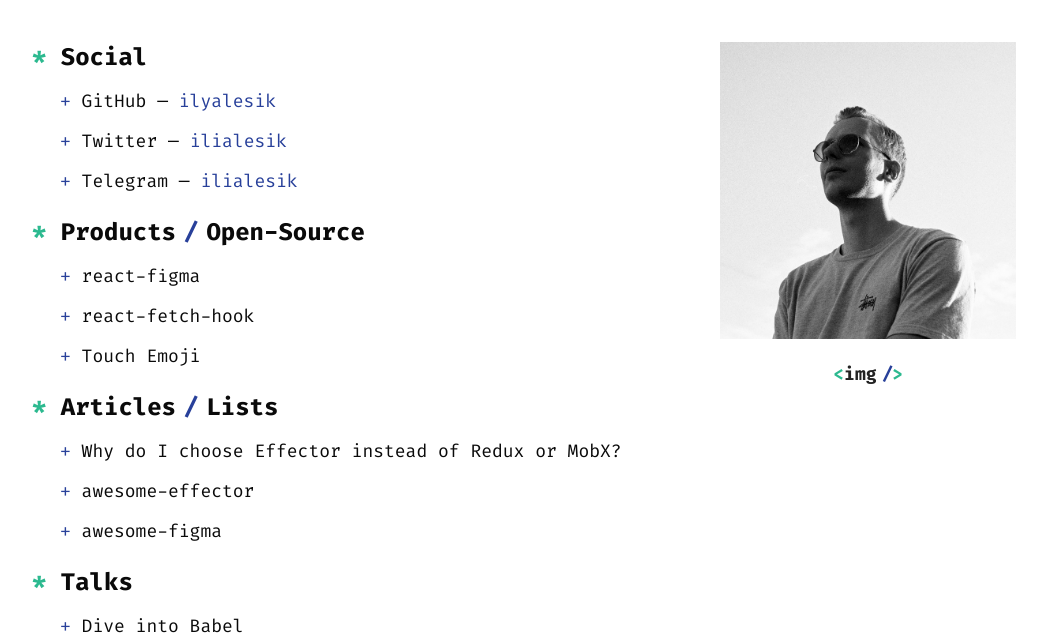
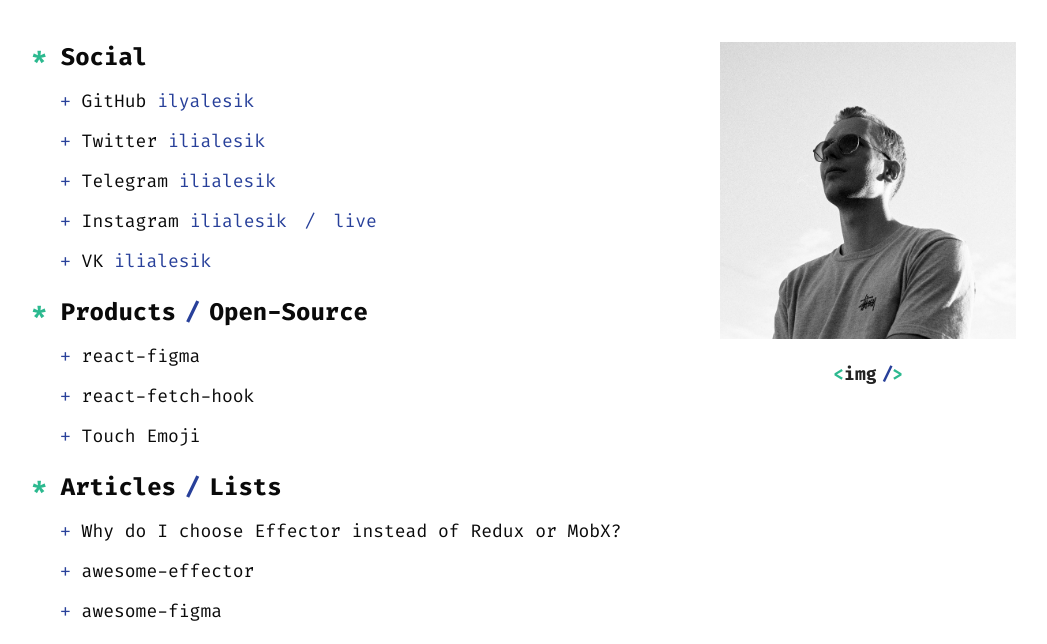
Before and after one commit to ilyalesik/lesik-dev, a website built with Parcel: page src/index.html in a window 1280 px wide. Shown: the part 118-762 px from the top of the page, without its empty margins (116-1163 px from the left). Built offline with nearby package versions, Linux system fonts and the light colour scheme.

Commit message:
Add social links

```diff
--- a/src/index.html
+++ b/src/index.html
@@ -22,13 +22,22 @@
                 <li>Social
                     <ul>
                         <li>
-                            <a target="_blank" href="https://github.com/ilyalesik" class="md-list__link">GitHub — <span class="md-list__hint">ilyalesik</span></a>
+                            GitHub <a target="_blank" href="https://github.com/ilyalesik" class="md-list__link"><span class="md-list__hint">ilyalesik</span></a>
                         </li>
                         <li>
-                            <a target="_blank" href="https://twitter.com/ilialesik" class="md-list__link">Twitter — <span class="md-list__hint">ilialesik</span></a>
+                            Twitter <a target="_blank" href="https://twitter.com/ilialesik" class="md-list__link"><span class="md-list__hint">ilialesik</span></a>
                         </li>
                         <li>
-                            <a target="_blank" href="https://t.me/ilialesik" class="md-list__link">Telegram — <span class="md-list__hint">ilialesik</span></a>
+                            Telegram <a target="_blank" href="https://t.me/ilialesik" class="md-list__link"><span class="md-list__hint">ilialesik</span></a>
+                        </li>
+                        <li>
+                            Instagram
+                            <a target="_blank" href="https://www.instagram.com/ilialesik/" class="md-list__link"><span class="md-list__hint">ilialesik</span></a>
+                            <span class="md-list__splash-separator">/</span>
+                            <a target="_blank" href="https://www.instagram.com/ilialesik.live/" class="md-list__link"><span class="md-list__hint">live</span></a>
+                        </li>
+                        <li>
+                            VK <a target="_blank" href="https://vk.com/ilialesik" class="md-list__link"><span class="md-list__hint">ilialesik</span></a>
                         </li>
                     </ul>
                 </li>
--- a/src/styles/styles.css
+++ b/src/styles/styles.css
@@ -108,7 +108,7 @@
 }
 
 .md-list__splash-separator {
-    margin: 0 8px;
+    margin: 0 0.4em;
     color: var(--blue);
 }
 
```
